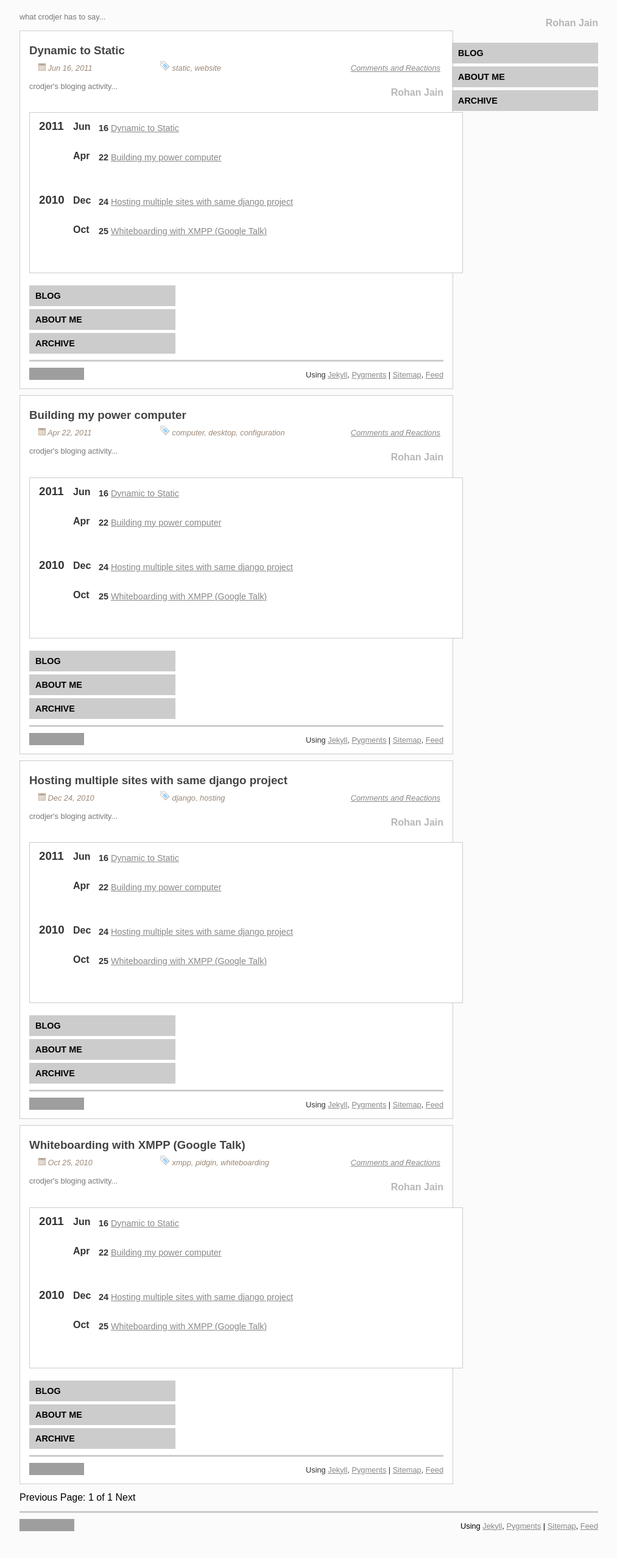
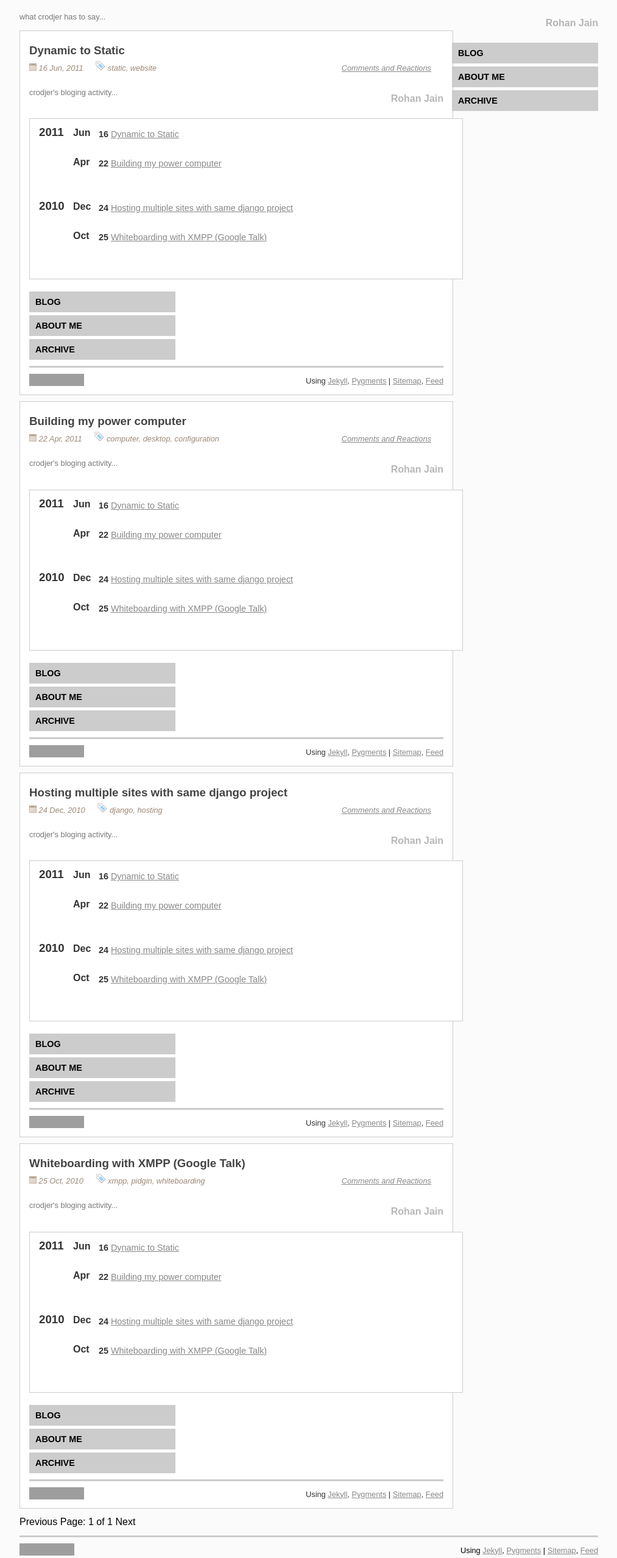
Before and after one commit to crodjer/rohanjain.in, a Jekyll site: the page built from index.html, in a window 1280 px wide. Shown: the whole page at 61% size, without its empty margins (133-1146 px from the left). Built offline with Jekyll 4.4.1, drawn with Linux system fonts in a browser that asks for light colours; Markdown is read by kramdown in place of the engine named in the settings; the list of posts is cut into pages by our own code; comment, search, counter and statistics services are not loaded; before the commit the page ends 2515 px from its top, so only the background shows below that; grey boxes are pictures that could not be loaded.

Commit message:
Post style

```diff
--- a/_includes/post.html
+++ b/_includes/post.html
@@ -1,18 +1,18 @@
 <div class="post">
     <h3 class="post-title" id="{{ post.slug }}"><a href="{{ site.baseurl }}{{ post.id }}.html">{{ post.title }}</a></h3>
     <div class="meta">
-        <div class="date">
-            <img alt="Posted on" src="{{ site.baseurl }}/images/calendar.png"/> {{ post.date | date: "%h %d, %Y" }}
-        </div>
-        <div class="share">
+        <span class="date">
+            <img alt="Posted on" src="{{ site.baseurl }}/images/calendar.png"/> {{ post.date | date: "%d %h, %Y" }}
+        </span>
+        <span class="share">
             <g:plusone size="small" href="http://{{ site.domain }}{{ site.baseurl }}{{ post.id }}.html"></g:plusone>&nbsp;
-        </div>
-        <div class="tags" >
+        </span>
+        <span class="tags" >
             {% unless post.tags == empty %}
             <img alt="Tags" src="{{ site.baseurl }}/images/tag.png"/>
-            {{ post.tags | limit: 2 | join: ", " }}
+            {{ post.tags | join: ", " }}
             {% endunless %}
-        </div>
+        </span>
 
         <a href="{{ site.baseurl }}{{ post.id }}.html#disqus_thread" data-disqus-identifier="{{ post.slug }}">Comments and Reactions</a>
     </div>
--- a/css/style.css
+++ b/css/style.css
@@ -130,10 +130,8 @@ pre{
 .meta {
     color: #9c8877;
     width: 660px;
-    padding: 0 15px;
     font-style: italic;
     font-size: 0.8em;
-    float: left;
     margin-bottom: 5px;
 }
 
@@ -158,17 +156,15 @@ pre{
 
 .date {
     width: 120px;
-    float: left;
 }
 
 .share{
+    margin: 0 5px;
     width:80px;
-    float:left;
 }
 
 .tags {
-    width: 250px;
-    float: left;
+    min-width: 200px;
 }
 
 .meta a{
```
